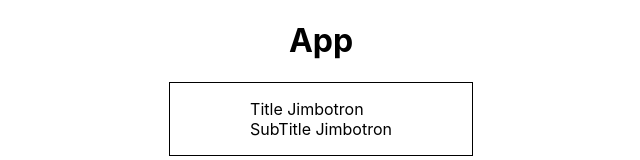
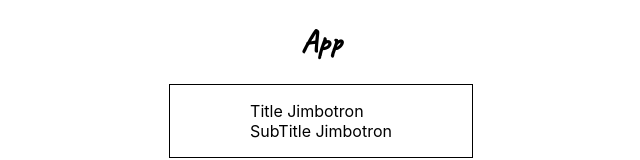
Before and after one commit to GreenCatInForest/jimbotron-react-app, a React (Create React App) app: page / in a window 1280 px wide. Shown: the top 160 px of the page, without its empty margins (319-959 px from the left). Built offline with nearby package versions, Linux system fonts and the light colour scheme.

Commit message:
add font for App H1

```diff
--- a/public/index.html
+++ b/public/index.html
@@ -24,6 +24,9 @@
       work correctly both with client-side routing and a non-root public URL.
       Learn how to configure a non-root public URL by running `npm run build`.
     -->
+    <link rel="preconnect" href="https://fonts.googleapis.com">
+<link rel="preconnect" href="https://fonts.gstatic.com" crossorigin>
+<link href="https://fonts.googleapis.com/css2?family=Caveat&family=Pacifico&display=swap" rel="stylesheet">
     <title>React App</title>
   </head>
   <body>
--- a/src/index.css
+++ b/src/index.css
@@ -18,6 +18,10 @@
   align-items: center;
 }
 
+div.App h1 {
+  font-family: "Caveat", cursive;
+}
+
 .jimbotron {
   padding: 1em 5em;
   border: 1px solid black;
```
